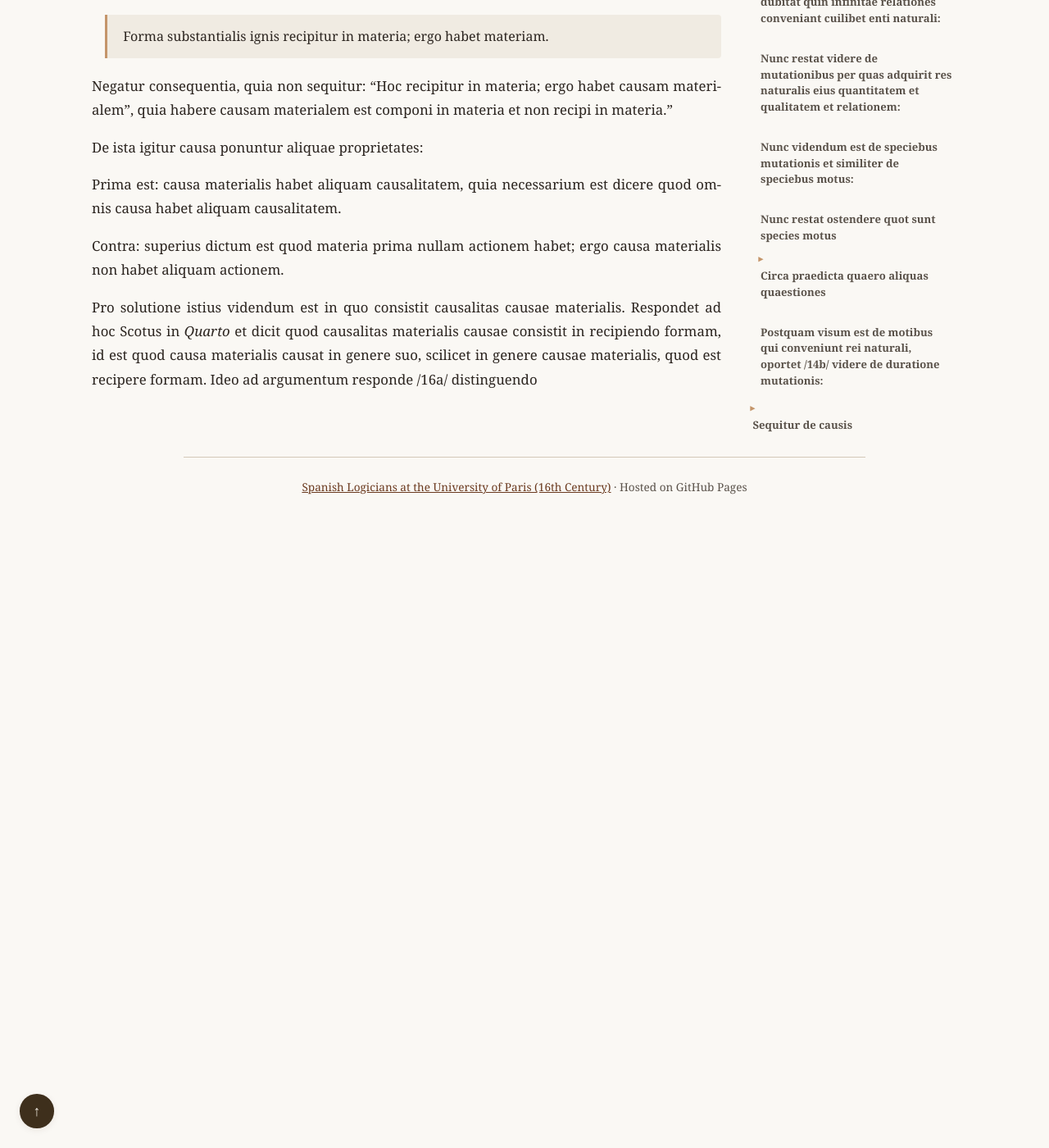
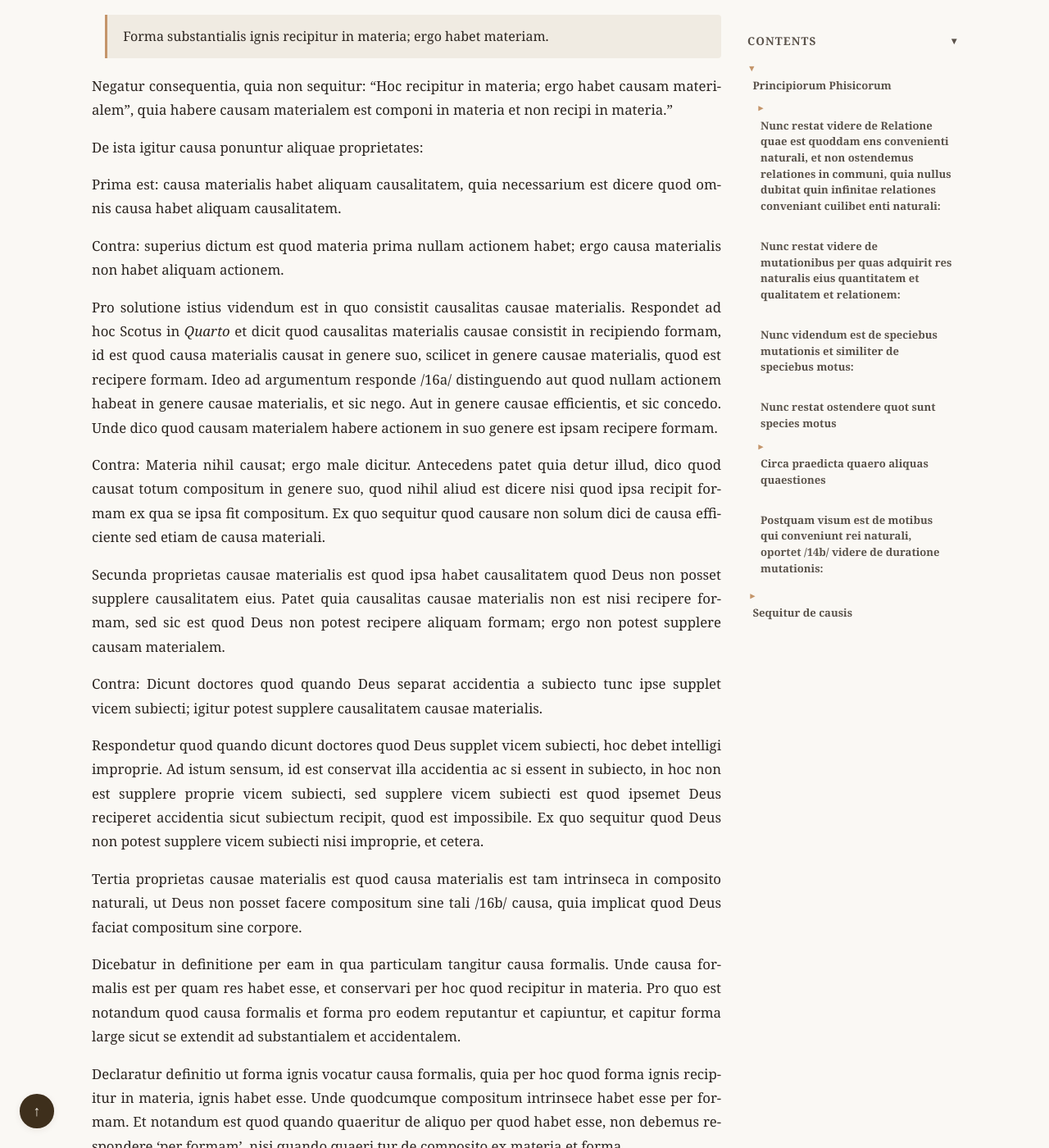
Before and after one commit to JoseBalado/Spanish-Logicians-at-the-University-of-Paris, a Jekyll site: the page built from philosophers/Jeronimo-Pardo/Principiorum-Phisicorum.md, in a window 1280 px wide and 1400 px high, scrolled down 16826 px. Shown: the whole window at 82% size. Built offline with Jekyll 4.4.1, drawn with Linux system fonts in a browser that asks for light colours; before the commit the page ends 17456 px from its top, so only the background shows below that; some of the changed text lies outside the part shown.

Commit message:
Pardo. Principiorum Phisicorum. Page 16.

```diff
--- a/philosophers/Jeronimo-Pardo/Principiorum-Phisicorum.md
+++ b/philosophers/Jeronimo-Pardo/Principiorum-Phisicorum.md
@@ -339,8 +339,29 @@ Prima est: causa materialis habet aliquam causalitatem, quia necessarium est dic
 
 Contra: superius dictum est quod materia prima nullam actionem habet; ergo causa materialis non habet aliquam actionem.
 
-Pro solutione istius videndum est in quo consistit causalitas causae materialis. Respondet ad hoc Scotus in *Quarto* et dicit quod causalitas materialis causae consistit in recipiendo formam, id est quod causa materialis causat in genere suo, scilicet in genere causae materialis, quod est recipere formam. Ideo ad argumentum responde /16a/ distinguendo
+Pro solutione istius videndum est in quo consistit causalitas causae materialis. Respondet ad hoc Scotus in *Quarto* et dicit quod causalitas materialis causae consistit in recipiendo formam, id est quod causa materialis causat in genere suo, scilicet in genere causae materialis, quod est recipere formam. Ideo ad argumentum responde /16a/ distinguendo aut quod nullam actionem habeat in genere causae materialis, et sic nego. Aut in genere causae efficientis, et sic concedo.
+Unde dico quod causam materialem habere actionem in suo genere est ipsam recipere formam.
 
+Contra: Materia nihil causat; ergo male dicitur. Antecedens patet quia detur illud, dico quod causat totum compositum in genere suo, quod nihil aliud est dicere nisi quod ipsa recipit formam ex qua se ipsa fit compositum. Ex quo sequitur quod causare non solum dici de causa efficiente sed etiam de causa materiali.
+
+Secunda proprietas causae materialis est quod ipsa habet causalitatem quod Deus non posset supplere causalitatem eius. Patet quia causalitas causae materialis non est nisi recipere formam, sed sic est quod Deus non potest recipere aliquam formam; ergo non potest supplere causam materialem.
+
+Contra: Dicunt doctores quod quando Deus separat accidentia a subiecto tunc ipse supplet vicem subiecti; igitur potest supplere causalitatem causae materialis.
+
+Respondetur quod quando dicunt doctores quod Deus supplet vicem subiecti, hoc debet intelligi improprie. Ad istum sensum, id est conservat illa accidentia ac si essent in subiecto, in hoc non est supplere proprie vicem subiecti, sed supplere vicem subiecti est quod ipsemet Deus reciperet accidentia sicut subiectum recipit, quod est impossibile. Ex quo sequitur quod Deus non potest supplere vicem subiecti nisi improprie, et cetera.
+
+Tertia proprietas causae materialis est quod causa materialis est tam intrinseca in composito naturali, ut Deus non posset facere compositum sine tali /16b/ causa, quia implicat quod Deus faciat compositum sine corpore.
+
+Dicebatur in definitione per eam in qua particulam tangitur causa formalis. Unde causa formalis est per quam res habet esse, et conservari per hoc quod recipitur in materia. Pro quo est notandum quod causa formalis et forma pro eodem reputantur et capiuntur, et capitur forma large sicut
+se extendit ad substantialem et accidentalem.
+
+Declaratur definitio ut forma ignis vocatur causa formalis, quia per hoc quod forma ignis recipitur in materia, ignis habet esse. Unde quodcumque compositum intrinsece habet esse per formam. Et notandum est quod quando quaeritur de aliquo per quod habet esse, non debemus respondere 'per formam', nisi quando quaeri tur de composito ex materia et forma.
+
+- Prima proprietas formae est quod forma habet suam causalitatem in suo genere, et eius causalitas est recipi in materia, propter qua receptionem ex ipsa fit compositum, ita quod forma caure compositum in genere causae formalis nihil aliud est quam informare materiam taliter quod ex ipsa et materia fit unum compositum.
+
+- Secunda proprietas causae formalis est quod Deus non potest supplere vicem causae formalis. Volo dicere quod Deus non potest informare materiam taliter quod ex ipso et Deo fiat unum ens naturale.
+
+- Tertia proprietas causae formalis est quod causa formalis est tam intrinseca ipsi composito, ut Deus non posset facere compositum sine causa formali. Ex quo sequitur quod bene dicunt philosophi quod causa formalis et materialis sunt intrinsece /17a/ rei naturali
 
 <!--
 ## Apparatus Criticus Reference
```
